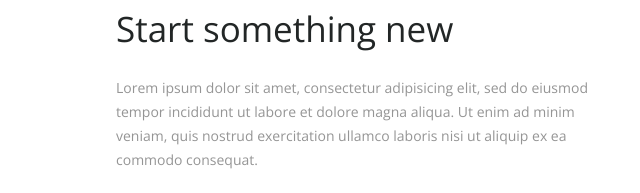
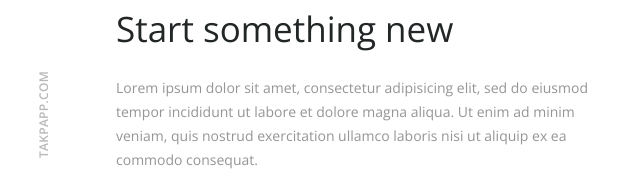
Before and after one commit to Mikelinsky/PSDtoHTML-Picture_Perfect, a website: page index.html in a window 1280 px wide. Shown: the part 787-980 px from the top of the page, 0-640 px from the left. Drawn offline with nearby package versions, Linux system fonts and the light colour scheme.

Commit message:
inscriptions done

```diff
--- a/index.html
+++ b/index.html
@@ -32,7 +32,8 @@
 
     </header>
     <main>
-        <section id="startNew">
+        <section id="startNew" class="position-relative">
+            <div class="dark-inscription">TAKPAPP.COM</div>
             <div class="container">
                 <div class="row">
                     <div class="col-6">
@@ -210,7 +211,7 @@
             </div>
         </section>
         <section id="offer" class="position-relative">
-            <div class="offer-inscription">takpapp.com</div>
+            <div class="dark-inscription">takpapp.com</div>
             <div class="container">
                 <div class="row">
                     <div class="col-6">
--- a/sass/style.scss
+++ b/sass/style.scss
@@ -235,7 +235,18 @@ header {
         }
     }
 }
-
+//inscriptions -----------------------------------
+.dark-inscription {
+    position: absolute;
+    color: #b8b8b8;
+    font-size: 12px;
+    font-weight: 600;
+    text-transform: uppercase;
+    letter-spacing: 0.3px;
+    top: 30%;
+    left: 0;
+    transform: rotate(-90deg);
+}
 //something new ------------------------------------
 #startNew {
     padding: 60px 0;
@@ -415,17 +426,6 @@ header {
 #offer {
     background-color: $color-offerSection;
     padding: 100px 0;
-    .offer-inscription {
-        position: absolute;
-        color: #b8b8b8;
-        font-size: 12px;
-        font-weight: 600;
-        text-transform: uppercase;
-        letter-spacing: 0.3px;
-        top: 30%;
-        left: 0;
-        transform: rotate(-90deg);
-    }
     .extra-padding {
         padding: 40px;
     }
```
Also changed, not shown: css/style.css, css/style.prefixed.css, 2 other files.
